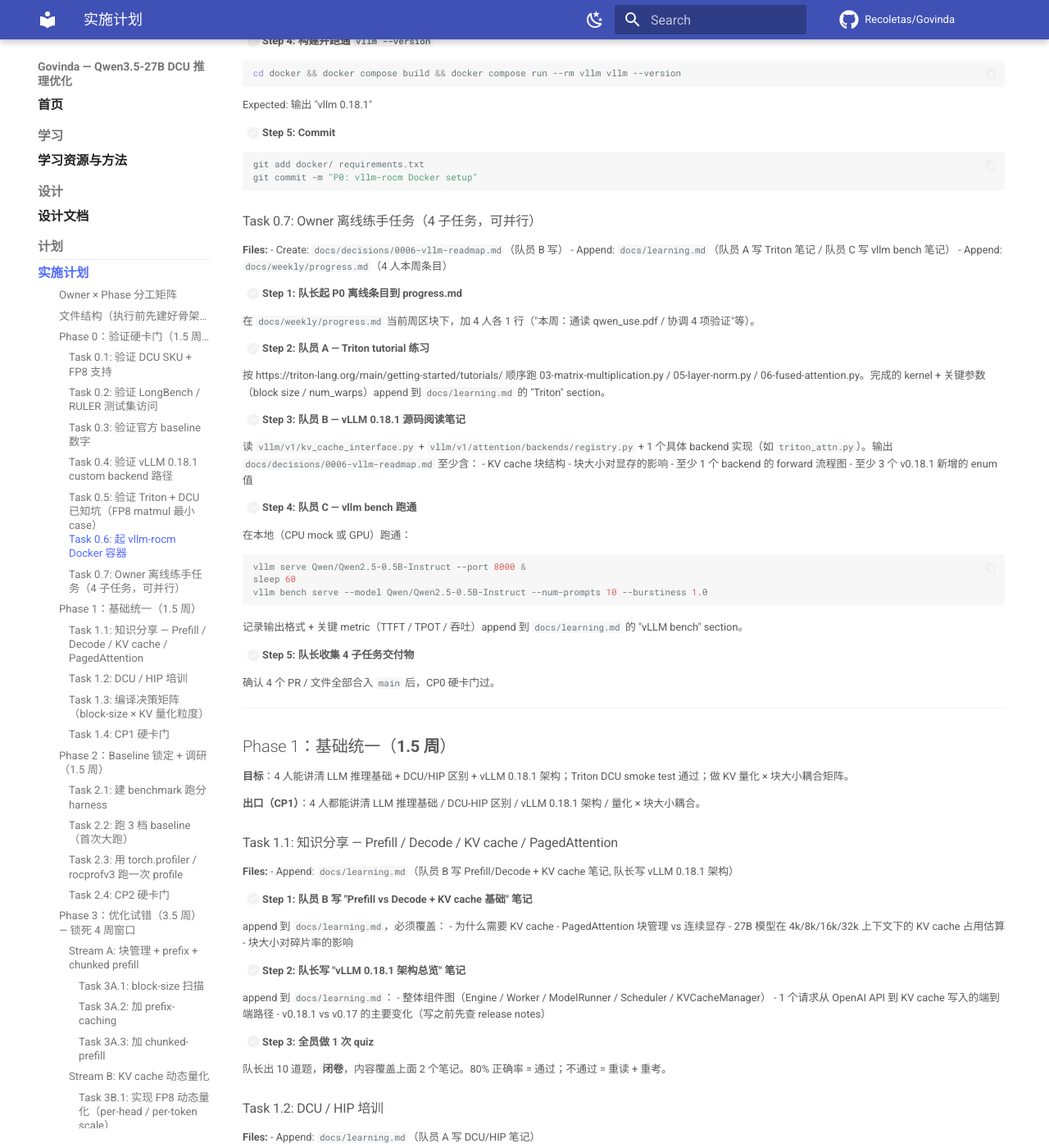
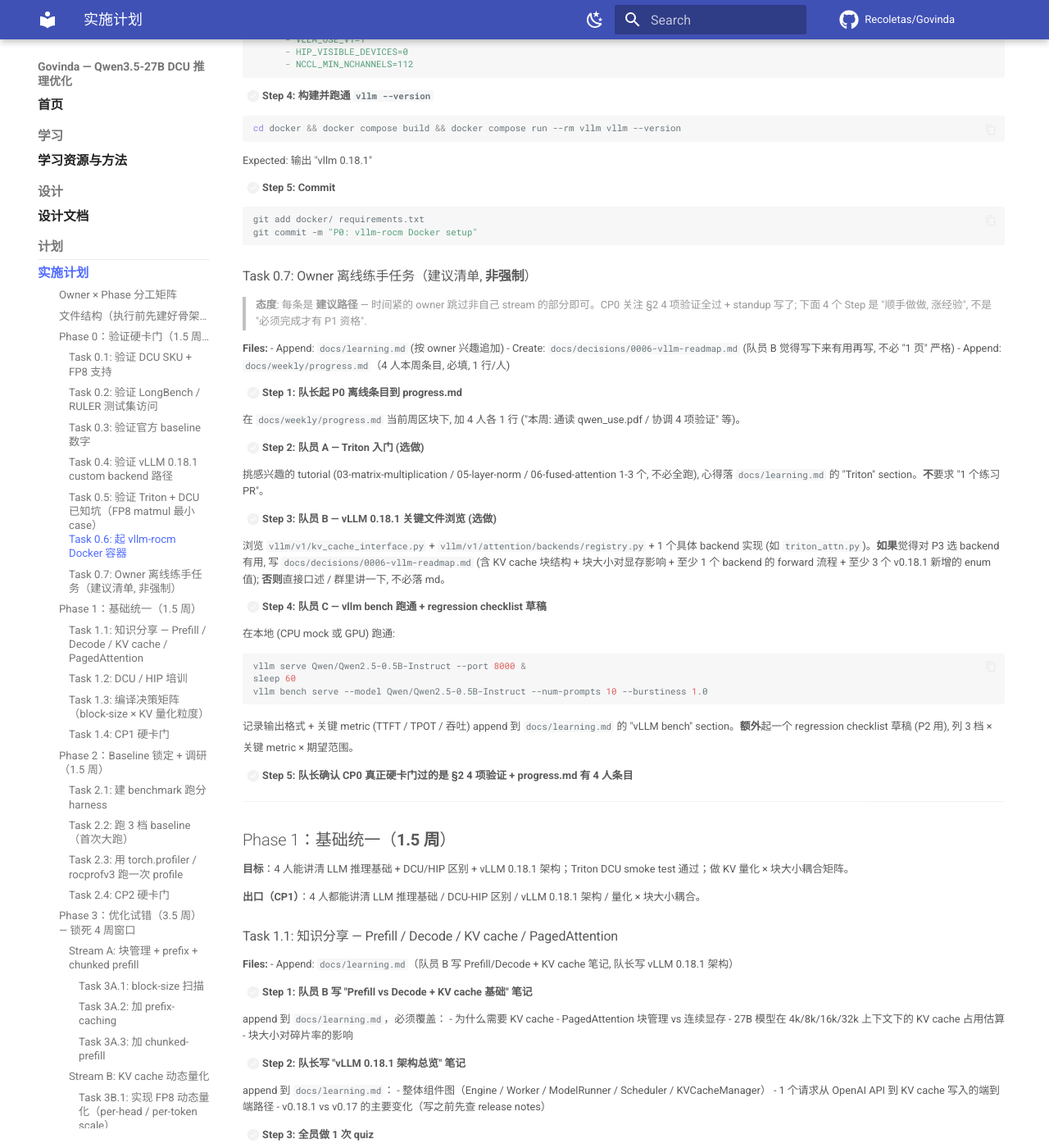
Before and after one commit to Recoletas/Govinda, an MkDocs documentation site: the page built from docs/superpowers/plans/2026-06-09-qwen-dcu-inference-optimization.md, in a window 1280 px wide and 1400 px high, scrolled down 10651 px. Shown: the whole window at 82% size. Built offline with MkDocs 1.6.1 and Material for MkDocs 9.7.7, drawn with Linux system fonts in a browser that asks for light colours; comment, search, counter and statistics services are not loaded; some of the changed text lies outside the part shown.

Commit message:
docs: 重新平衡 owner 分工 + 加 backup owner + 软化 P0 onboarding
3 处改动:

1. 角色分工 (spec §7 + plan 顶部矩阵): 4 人周投入差距从 5h 收到 ≤ 1.5h
   - 队长 5-10h → 7-10h (加技术工作)
   - 队员 C 3-5h → 6-9h (从 "5-8h 干等 P3" 改为 P0 起就有回归 checklist 草稿)
   - 队员 A/B 8-12h → 7-10h (与新 baseline 对齐)
2. RACI 加 R' (备份责任) 列: 主 R 临时有事时 backup 1 天内接手, 不动 spec 不开 24h sync
   - Stream A (块管理) R 队长, R' 队员 B
   - Stream B (KV 量化) R 队员 A, R' 队员 C
   - Stream C (torch.compile) R 队员 B, R' 队员 A
   - Stream I (集成+回归) R 队员 C, R' 队长
3. P0 onboarding (Task 0.7) + spec §9: 从 "必须做" 改为 "建议清单"
   - "Triton tutorial 跑 3 个 + 1 PR" → "挑 1-3 个, 心得落 learning.md"
   - "写 1 页 vLLM readmap" → "觉得有用再写, 不必 1 页"
   - CP0 硬卡门只看 §2 4 项验证 + standup 写了, 上述 4 步是 "顺手"

风险对策 (spec §10): "队员 C 退出" 改为 "任一 owner 临时有事 / 退出", 整组 ≥ 2 人 OOO 才升级

````diff
--- a/docs/specs/2026-06-09-qwen-inference-optimization-design.md
+++ b/docs/specs/2026-06-09-qwen-inference-optimization-design.md
@@ -157,22 +157,23 @@
 
 ## 7. 团队 & 角色
 
-| 角色 | 谁 | 周投入 | 主负责 stream | 协作 stream |
-|------|----|----|--------------|------------|
-| 队长 + Profiling & 集成 owner | recoletas | 5-10 h | **块管理 + prefix + chunked prefill** | KV 量化 / torch.compile (集成日) |
-| Kernel owner | 队员 A | 8-12 h | **KV cache 动态量化 (FP8/INT8)** | 块管理 / torch.compile |
-| vLLM & KV cache owner | 队员 B | 8-12 h | **torch.compile + cudagraph** | 块管理 / KV 量化 (vLLM patch) |
-| 浮动支持 / QA | 队员 C | 3-5 h | 跨 3 stream 回归 + 数字复核 | 队员 C 退出时队员 B 接手 |
+| 角色 | 谁 | 周投入 | 主负责 stream | 备份 stream (主 R 临时有事时接手) |
+|------|----|----|--------------|------------------------------|
+| 队长 + 集成 owner | recoletas | 7-10 h | **块管理 + prefix + chunked prefill** | 集成 + 回归 (队员 C 临时有事时) |
+| Kernel owner | 队员 A | 7-10 h | **KV cache 动态量化 (FP8/INT8)** | torch.compile (队员 B 临时有事时) |
+| vLLM & compile owner | 队员 B | 7-10 h | **torch.compile + cudagraph** | 块管理 (队长临时有事时) |
+| 集成 / 回归 / 数字 owner | 队员 C | 6-9 h | **跨 stream 集成 + 回归 + 数字复核** | KV 量化 (队员 A 临时有事时) |
 
-**3 必做 stream × 4 owner 矩阵 (RACI)**:
+**3 必做 stream × 4 owner 矩阵 (R + R')**:
 
 | stream | 队长 | 队员 A | 队员 B | 队员 C |
 |--------|------|--------|--------|--------|
-| 块管理 / prefix / chunked prefill | **R** | C | C | I (回归) |
-| KV cache 动态量化 | C | **R** | C (vLLM patch) | I (回归) |
-| torch.compile + cudagraph | I (集成) | C | **R** | I (回归) |
+| 块管理 / prefix / chunked prefill | **R** | C | **R'** | I |
+| KV cache 动态量化 | C | **R** | C | **R'** |
+| torch.compile + cudagraph | I | **R'** | **R** | I |
+| 跨 stream 集成 + 回归 + 数字 | **R'** | I | I | **R** |
 
-R = 主责任 / C = 协作 / I = 被通知 (跑回归或集成日配合)
+R = 主责任 / **R'** = 备份责任 (主 R 临时有事能直接顶, 不需要 24h 升级) / C = 协作 / I = 被通知 (跑回归或集成日配合)
 
 **4 人 + AI 辅助 ≈ 5-6 人等效生产力**。
 
@@ -230,12 +231,14 @@
 **对照用户预算 8-10 周**：spec 落 9.5 周（取下沿），留 0.5-1.5 周 buffer 给突发（队员退 / DCU 不到位 / 编译撞墙）。
 
 ### P0 离线期间具体任务
-- **队长（5-10h/周 × 1.5 周 = 8-15h）**：通读 `qwen_use.pdf` 1 遍 + 写完 AGENTS.md + 用 `mmx-cli` 查 1 篇 vLLM 论文 + 跑 §2 4 项验证的协调
-- **队员 A / Kernel（8-12h/周 × 1.5 周 = 12-18h）**：Triton 官方 tutorial 跑通 vector_add / softmax / fused attention 3 个例子；提交 1 个练习 PR
-- **队员 B / vLLM（8-12h/周 × 1.5 周 = 12-18h）**：精读 vLLM 0.18.1 `v1/kv_cache_interface.py` + `attention/backends/`，写 1 页阅读笔记落 `docs/decisions/0006-vllm-readmap.md`
-- **队员 C / 浮动（3-5h/周 × 1.5 周 = 5-8h）**：本地 `vllm serve` + `vllm bench serve` 命令跑通（GPU 或 CPU mock），熟悉 vllm bench 输出格式
+> **不强求完成下面所有项**。每条是 **建议路径**, 时间紧的 owner 跳过非自己 stream 的部分即可。backup owner 责任从 P1 起自然过渡 (P0 阶段先读资料, P1 起跟主 owner 跑 1 周).
 
-**注**：P0 任务按 5-12h/周 配比；与 §7 周投入承诺**整体一致**，但**不平衡**（队员 C 1.5 周仅 5-8h 是 bus factor 1，P3 起把"调研笔记 + standup owner"主责任迁到队员 B）。
+- **队长（7-10h/周 × 1.5 周 = 10-15h）**：通读 `qwen_use.pdf` 1 遍 + 写完 AGENTS.md + 协调 §2 4 项验证; 顺手时查 1-2 篇 vLLM/prefix-cache 论文, 心得落 learning.md
+- **队员 A / Kernel（7-10h/周 × 1.5 周 = 10-15h）**：跑 Triton 官方 tutorial 的 vector_add / softmax / fused attention (按兴趣选, 不必跑完 3 个); 写过的 kernel 心得落 learning.md 或一个练习 PR
+- **队员 B / vLLM（7-10h/周 × 1.5 周 = 10-15h）**：浏览 vLLM 0.18.1 `v1/kv_cache_interface.py` + `attention/backends/`; 关键发现落 `docs/decisions/0006-vllm-readmap.md` 或 learning.md, 不必 "1 页" 严格
+- **队员 C / 集成+回归（6-9h/周 × 1.5 周 = 9-14h）**：本地 `vllm serve` + `vllm bench serve` 命令跑通 (GPU 或 CPU mock); 摸熟 vllm bench 输出格式; 起一个 regression checklist 草稿 (P2 用)
+
+**注**: 周投入按 6-10h/周 配比, 4 人差距 ≤ 1.5h, 任何 owner 临时有事 backup 都能 1 天内接手 (P0 末已读完相关资料, P1 起跟主 owner 跑 1 周). 队员 C 数字复核 + regression 路线从 P0 起就有交付, 不再是 "5-8h 干等 P3".
 
 ### Phase 跳过规则（硬化）
 - CP0 不通过 → 不开 P1
@@ -262,7 +265,7 @@
 | **编译失败撞 P5 截止** | vLLM 全量编译 4-12h 实测 | 演练放在 P4 末而非 P5；保留上次成功构建的 Docker 镜像 |
 | **决赛多卡扩展**（PDF P11 提决赛多卡分布式） | 初赛结束 | P3 末评估 1 个 stretch 项：tensor parallel 路径调研（不实现） |
 | **评测黑盒：请求顺序/时间戳不可见** | PDF P11 第 3 款 | prefix-caching 调参策略要保守；不要假设请求可重放 |
-| **队员 C 退出（bus factor 1）** | 队员 C 连续 2 周 0 交付 | P0 末把"调研笔记 + standup owner"主责任迁到队员 B；队员 C 仅保留 QA |
+| **任一 owner 临时有事 / 退出** | 任何 owner 连续 2 周 0 交付 | backup owner 1 天内接手 (P0 末已读完相关资料, P1 起跟主 owner 跑 1 周), 不开 24h sync, 不动 spec; 整组 ≥ 2 人 OOO 才升级 |
 | **AI 代码未及时审阅合 main** | `git log` 找到无 reviewer 的 AI commit | AGENTS.md 已有 3 关（读 / 跑 / 对比 baseline）；spec 加 24h 内未审 = revert |
 
 ## 11. 完工标准（Phase 5 结束）
--- a/docs/superpowers/plans/2026-06-09-qwen-dcu-inference-optimization.md
+++ b/docs/superpowers/plans/2026-06-09-qwen-dcu-inference-optimization.md
@@ -12,16 +12,22 @@
 
 ## Owner × Phase 分工矩阵
 
-| Phase | 队长 (recoletas, 5-10h) | 队员 A (Kernel, 8-12h) | 队员 B (vLLM, 8-12h) | 队员 C (浮动/QA, 3-5h) |
-|-------|--------------------------|------------------------|----------------------|-------------------------|
-| **P0** 基础统一 (1.5w) | 协调 §2 4 项验证 + 写 AGENTS.md + 查 1 篇 vLLM 论文 | Triton tutorial 3 例 + 1 PR | vLLM 源码阅读笔记 (ADR 0006) | `vllm serve` + `vllm bench serve` 跑通 |
+> **周投入配比**: 4 人差距 ≤ 1.5h (7-10h/周), 任何 owner 临时有事 backup 1 天内接手。每行 P3-P5 stream 标注 **R** (主) / **R'** (备份)。
+
+| Phase | 队长 (7-10h) | 队员 A (7-10h) | 队员 B (7-10h) | 队员 C (6-9h) |
+|-------|---------------|----------------|----------------|---------------|
+| **P0** 基础统一 (1.5w) | §2 4 项验证协调 + AGENTS.md + 顺手看 1-2 篇 vLLM 论文 | Triton tutorial 跑 1-3 例 (按兴趣), 心得落 learning.md | 浏览 vLLM 0.18.1 attention + KV cache 关键文件, 关键发现落 ADR 0006 或 learning.md | `vllm serve` + `vllm bench serve` 跑通 + 起 regression checklist 草稿 |
 | **P1** 基础培训 (1.5w) | vLLM 0.18.1 架构笔记 → learning.md | DCU/HIP 笔记 → learning.md | Prefill/Decode/KV cache 笔记 → learning.md | ROCm precision 文档读 + 总结 |
 | **P2** Baseline 锁定 (1.5w) | 3 档 baseline bench 跑分 (DCU) + profile 报告 | FP8 path 在 DCU 上测 | 块大小扫描 + ADR 0008 | bench 数字复核 + 文档校对 |
-| **P3** 优化试错 (3.5w) | **Stream A 块管理** owner + 集成日 | **Stream B KV 量化** owner (主力) | **Stream C torch.compile** owner + vLLM patch | 3 档回归 + 数字复核 |
-| **P4** 集成 + 精度 (0.5w) | 3 档最终集成 + 干净编译演练 | 4 类任务精度回归 (KV 量化侧) | 4 类任务精度回归 (compile 侧) | OpenCompass 跑通 + 数字签收 |
+| **P3** 优化试错 (3.5w) | **Stream A 块管理** (R) + 集成日 | **Stream B KV 量化** (R) | **Stream C torch.compile** (R) | **Stream I 集成+回归** (R); 3 档回归 + 数字复核 |
+| **P4** 集成 + 精度 (0.5w) | 3 档最终集成 + 干净编译演练 (R 集成) | 4 类任务精度回归 (KV 量化侧) | 4 类任务精度回归 (compile 侧) | OpenCompass 跑通 + 数字签收 |
 | **P5** 提交冲刺 (0.5w) | 提交材料定稿 + 按赛方要求提交 | reports/optimization-plan.md 合稿 | reports/env-vars.md 终版 | 1 次完整 dry run + 修复 |
 
-> **3 条优化 stream 分配**: 块管理 → 队长 (主) / KV 量化 → 队员 A (主) / torch.compile → 队员 B (主)。队员 C 跨 3 stream 跑回归 + 数字复核 (bus factor 1, P0 末启动备用 owner 计划)。
+**Stream 备份关系 (P3+)**:
+- Stream A (块管理) **R** 队长, **R'** 队员 B (B 懂 vLLM prefix cache hook, 离 PagedAttention 近)
+- Stream B (KV 量化) **R** 队员 A, **R'** 队员 C (C 学 FP8 量化比 A 学 vLLM 编译快, 数字敏感)
+- Stream C (torch.compile) **R** 队员 B, **R'** 队员 A (A 懂 Triton + compile 是一脉)
+- Stream I (集成+回归) **R** 队员 C, **R'** 队长 (C 走全流程, 队长主集成日)
 
 ---
 
@@ -574,42 +580,38 @@
 git commit -m "P0: vllm-rocm Docker setup"
 ```
 
-### Task 0.7: Owner 离线练手任务（4 子任务，可并行）
-
-**Files:**
-- Create: `docs/decisions/0006-vllm-readmap.md`（队员 B 写）
-- Append: `docs/learning.md`（队员 A 写 Triton 笔记 / 队员 C 写 vllm bench 笔记）
-- Append: `docs/weekly/progress.md`（4 人本周条目）
+### Task 0.7: Owner 离线练手任务（建议清单, **非强制**）
+
+> **态度**: 每条是 **建议路径** — 时间紧的 owner 跳过非自己 stream 的部分即可。CP0 关注 §2 4 项验证全过 + standup 写了; 下面 4 个 Step 是 "顺手做做, 涨经验", 不是 "必须完成才有 P1 资格".
+
+**Files:**
+- Append: `docs/learning.md` (按 owner 兴趣追加)
+- Create: `docs/decisions/0006-vllm-readmap.md` (队员 B 觉得写下来有用再写, 不必 "1 页" 严格)
+- Append: `docs/weekly/progress.md`（4 人本周条目, 必填, 1 行/人)
 
 - [ ] **Step 1: 队长起 P0 离线条目到 progress.md**
 
-在 `docs/weekly/progress.md` 当前周区块下，加 4 人各 1 行（"本周：通读 qwen_use.pdf / 协调 4 项验证"等）。
-
-- [ ] **Step 2: 队员 A — Triton tutorial 练习**
-
-按 https://triton-lang.org/main/getting-started/tutorials/ 顺序跑 03-matrix-multiplication.py / 05-layer-norm.py / 06-fused-attention.py。完成的 kernel + 关键参数（block size / num_warps）append 到 `docs/learning.md` 的 "Triton" section。
-
-- [ ] **Step 3: 队员 B — vLLM 0.18.1 源码阅读笔记**
-
-读 `vllm/v1/kv_cache_interface.py` + `vllm/v1/attention/backends/registry.py` + 1 个具体 backend 实现（如 `triton_attn.py`）。输出 `docs/decisions/0006-vllm-readmap.md` 至少含：
-- KV cache 块结构
-- 块大小对显存的影响
-- 至少 1 个 backend 的 forward 流程图
-- 至少 3 个 v0.18.1 新增的 enum 值
-
-- [ ] **Step 4: 队员 C — vllm bench 跑通**
-
-在本地（CPU mock 或 GPU）跑通：
+在 `docs/weekly/progress.md` 当前周区块下, 加 4 人各 1 行 ("本周: 通读 qwen_use.pdf / 协调 4 项验证" 等)。
+
+- [ ] **Step 2: 队员 A — Triton 入门 (选做)**
+
+挑感兴趣的 tutorial (03-matrix-multiplication / 05-layer-norm / 06-fused-attention 1-3 个, 不必全跑), 心得落 `docs/learning.md` 的 "Triton" section。**不**要求 "1 个练习 PR"。
+
+- [ ] **Step 3: 队员 B — vLLM 0.18.1 关键文件浏览 (选做)**
+
+浏览 `vllm/v1/kv_cache_interface.py` + `vllm/v1/attention/backends/registry.py` + 1 个具体 backend 实现 (如 `triton_attn.py`)。**如果**觉得对 P3 选 backend 有用, 写 `docs/decisions/0006-vllm-readmap.md` (含 KV cache 块结构 + 块大小对显存影响 + 至少 1 个 backend 的 forward 流程 + 至少 3 个 v0.18.1 新增的 enum 值); **否则**直接口述 / 群里讲一下, 不必落 md。
+
+- [ ] **Step 4: 队员 C — vllm bench 跑通 + regression checklist 草稿**
+
+在本地 (CPU mock 或 GPU) 跑通:
 ```bash
 vllm serve Qwen/Qwen2.5-0.5B-Instruct --port 8000 &
 sleep 60
 vllm bench serve --model Qwen/Qwen2.5-0.5B-Instruct --num-prompts 10 --burstiness 1.0
 ```
-记录输出格式 + 关键 metric（TTFT / TPOT / 吞吐）append 到 `docs/learning.md` 的 "vLLM bench" section。
-
-- [ ] **Step 5: 队长收集 4 子任务交付物**
-
-确认 4 个 PR / 文件全部合入 `main` 后，CP0 硬卡门过。
+记录输出格式 + 关键 metric (TTFT / TPOT / 吞吐) append 到 `docs/learning.md` 的 "vLLM bench" section。**额外**起一个 regression checklist 草稿 (P2 用), 列 3 档 × 关键 metric × 期望范围。
+
+- [ ] **Step 5: 队长确认 CP0 真正硬卡门过的是 §2 4 项验证 + progress.md 有 4 人条目**
 
 ---
 
````
